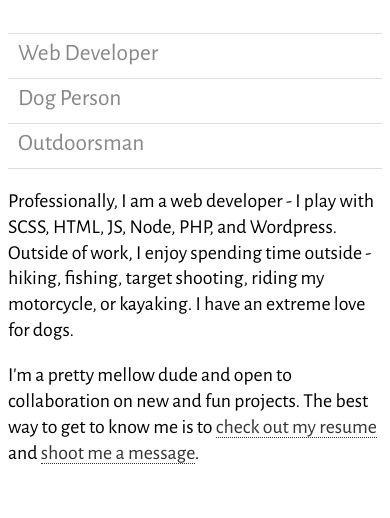
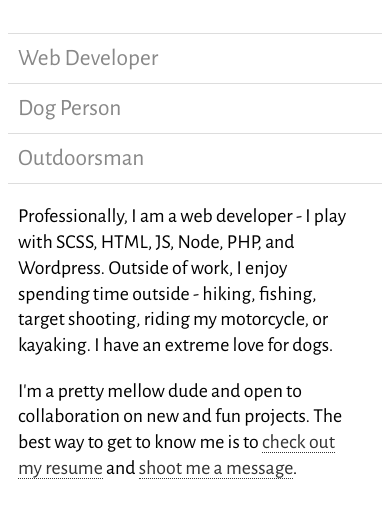
Before and after one commit to kyleouellette/minimal-homepage, a website: page index.html in a window 390 px wide. Shown: the part 104-622 px from the top of the page. Drawn offline with nearby package versions, Linux system fonts and the light colour scheme.

Commit message:
updated small css layout mobile

```diff
--- a/_scss/main.scss
+++ b/_scss/main.scss
@@ -43,6 +43,7 @@ li{
       text-align: left;
       border-bottom: 1px solid #ddd;
       color:#888;
+      padding: 10px;
 
       &:first-child{
          border-top: 1px solid #ddd;
@@ -68,6 +69,8 @@ p{
       font-size: 1.1em;
       text-align: left;
       line-height: 1.3em;
+      width: 90%;
+      margin: 20px 10px;
    }
 }
 
```
Also changed, not shown: _css/main.css.
